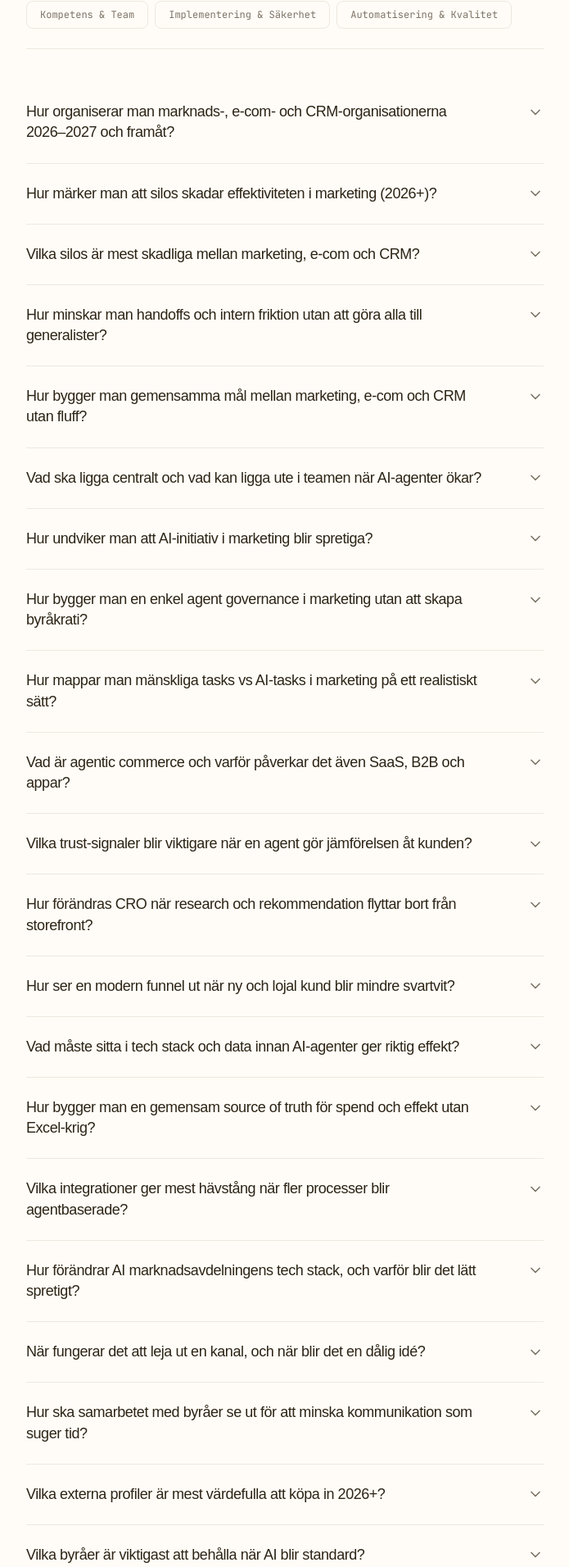
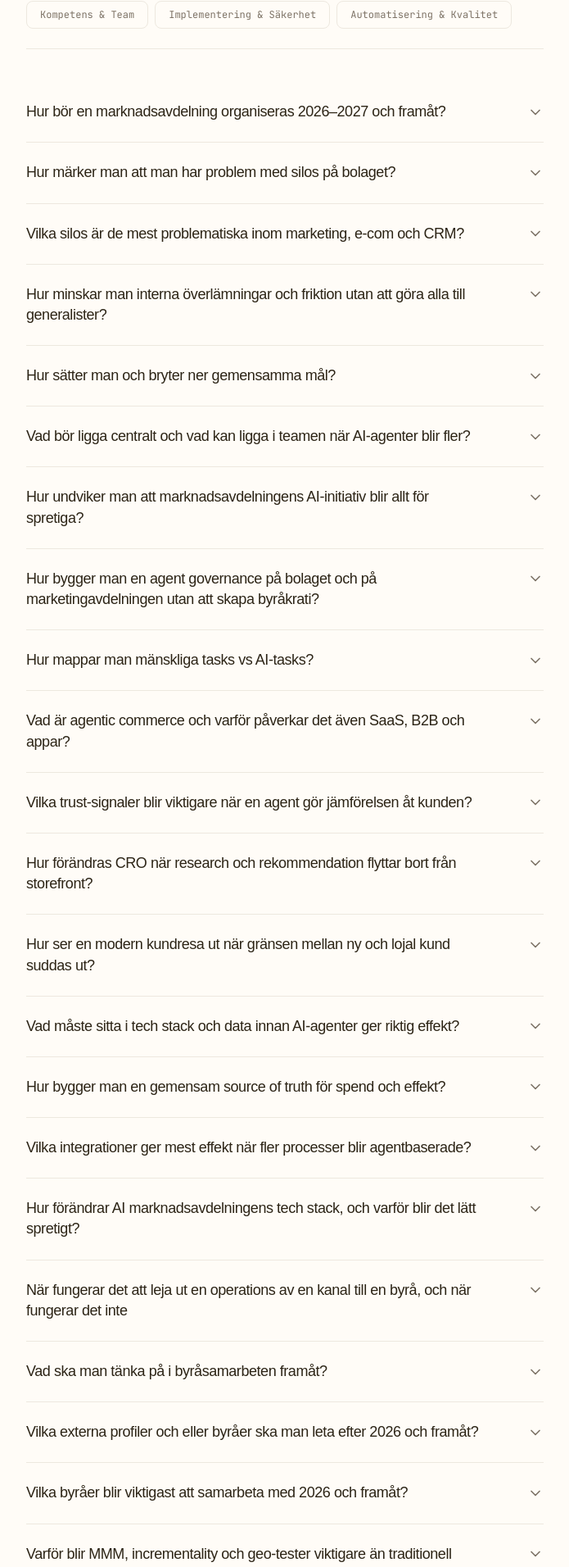
Before and after one commit to matildaryd-commits/consultant, a React (Vite) app: page /fragor in a window 1280 px wide. Shown: the part 776-2688 px from the top of the page at 82% size, without its empty margins (292-987 px from the left). Built offline with nearby package versions, Linux system fonts and the light colour scheme.

Commit message:
Update FAQ copy and homepage

```diff
--- a/src/data/faq.js
+++ b/src/data/faq.js
@@ -51,7 +51,7 @@ export const faqs = [
     id: 'organisera-marknadsavdelning',
     categories: ['organization'],
     sv: {
-      question: 'Hur organiserar man marknads-, e‑com- och CRM‑organisationerna 2026–2027 och framåt?',
+      question: 'Hur bör en marknadsavdelning organiseras 2026–2027 och framåt?',
       answer: `Samarbete, transparens, mod och kreativitet är ledord som jag tror blir ännu viktigare framåt. Jag har även snöat in på ämnet silos, varför de är skadliga för effektiviteten och varför de riskerar att bli värre när AI‑agenter gör intåg.
 
 Men låt mig backa lite först, innan jag utvecklar mina tankar.
@@ -117,7 +117,7 @@ Tänk i tre nivåer:
 - Här kan vi släppa kontroll, lågrisk, lätt att backa, tydliga guardrails`,
     },
     en: {
-      question: 'How do you organize marketing, e‑com, and CRM organizations for 2026–2027 and beyond?',
+      question: 'How should a marketing organization be structured for 2026–2027 and beyond?',
       answer: `Collaboration, transparency, courage, and creativity will matter even more. I have also become obsessed with silos, why they hurt efficiency and why they risk getting worse as AI agents enter the mix.
 
 Let me step back for a moment before I dig in.
@@ -186,7 +186,7 @@ Think in three levels:
     id: 'silos-effektivitet-marketing',
     categories: ['organization', 'ai-agenter'],
     sv: {
-      question: 'Hur märker man att silos skadar effektiviteten i marketing (2026+)?',
+      question: 'Hur märker man att man har problem med silos på bolaget?',
       answer: `Silos handlar sällan om att folk är specialister. Det handlar om att ansvar och insyn går sönder mellan saker som egentligen hänger ihop. Ett tidigt tecken är hög aktivitet men låg synk, många parallella initiativ, mycket Slack, många möten, men ändå upplevs allt som handpåläggning och brandkårsutryckningar.
 
 Ett annat tecken är att samma frågor upprepas i flera rum och att beslut tas i semi‑stängda kontexter, till exempel byrå och en intern funktion, utan att andra berörda förstår varför. Då blir organisationen långsam samtidigt som kommunikationen exploderar.
@@ -194,7 +194,7 @@ Ett annat tecken är att samma frågor upprepas i flera rum och att beslut tas i
 Med AI‑agenter blir detta extra tydligt. Om det inte finns överblick över vilka agenter som finns, vad de gör och hur de påverkar produktivitet och kvalitet skapas nya silos ovanpå de gamla. Det är tidigt i utvecklingen, men just därför behöver överblicken byggas innan det blir permanent.`,
     },
     en: {
-      question: 'How do you notice that silos are hurting marketing efficiency (2026+)?',
+      question: 'How do you notice you have silo problems in the company?',
       answer: `Silos are rarely about specialization. They happen when accountability and visibility break between things that actually belong together. An early sign is high activity but low synchronization, many parallel initiatives, lots of Slack, many meetings, yet everything still feels like firefighting.
 
 Another sign is that the same questions repeat in multiple rooms and decisions are made in semi‑closed contexts, for example an agency plus one internal function, without other stakeholders understanding why. The organization slows down while communication explodes.
@@ -206,7 +206,7 @@ With AI agents this becomes even clearer. If there is no overview of which agent
     id: 'silos-skadliga-marketing-ecom-crm',
     categories: ['organization'],
     sv: {
-      question: 'Vilka silos är mest skadliga mellan marketing, e‑com och CRM?',
+      question: 'Vilka silos är de mest problematiska inom marketing, e‑com och CRM?',
       answer: `De mest skadliga silosarna ligger där ett team påverkar ett annat teams utfall utan att dela mål, data eller beslutskriterier. Tre återkommande exempel:
 
 - **CRM mot acquisition.** När acquisition hittar nya och CRM bearbetar befintliga som separata maskiner tappar man effekt. I en agentifierad kundresa blir gränsen mellan ny och lojal mindre svartvit och optimering behöver ske som ett system.
@@ -214,7 +214,7 @@ With AI agents this becomes even clearer. If there is no overview of which agent
 - **E‑com, ops och policies mot marketing.** När leveranslöften, returer, lager, prislogik och kundlöften inte hänger ihop med det marketing kommunicerar skapas missmatch och tapp i konvertering. Ofta försöker man lösa det med mer kommunikation istället för att fixa grundorsaken.`,
     },
     en: {
-      question: 'Which silos are most harmful between marketing, e‑com, and CRM?',
+      question: 'Which silos are most problematic within marketing, e‑com, and CRM?',
       answer: `The most harmful silos are where one team affects another team’s outcomes without shared goals, data, or decision criteria. Three recurring examples:
 
 - **CRM versus acquisition.** When acquisition finds new and CRM nurtures existing as separate machines, you lose impact. In an agentified journey the line between new and loyal is less black and white, and optimization must happen as one system.
@@ -226,7 +226,7 @@ With AI agents this becomes even clearer. If there is no overview of which agent
     id: 'minska-handoffs-friktion',
     categories: ['organization', 'tech', 'measurement'],
     sv: {
-      question: 'Hur minskar man handoffs och intern friktion utan att göra alla till generalister?',
+      question: 'Hur minskar man interna överlämningar och friktion utan att göra alla till generalister?',
       answer: `Målet är inte att alla ska kunna allt. Målet är att färre saker ska studsa mellan funktioner. Det kräver tre byggstenar:
 
 - **Tydligt ägarskap för utfall.** Någon äger inte bara en kanal, utan en effekt, till exempel activation, winback eller reviews till conversion.
@@ -250,7 +250,7 @@ With AI agents, process design becomes even more important. If the agent does it
     id: 'gemensamma-mal-marketing-ecom-crm',
     categories: ['organization', 'tech'],
     sv: {
-      question: 'Hur bygger man gemensamma mål mellan marketing, e‑com och CRM utan fluff?',
+      question: 'Hur sätter man och bryter ner gemensamma mål?',
       answer: `Gemensamma mål måste vara kopplade till affärsutfall och ha en gemensam mätprincip. Ett fungerande upplägg är att separera:
 
 - **North Star.** Till exempel lönsam tillväxt.
@@ -260,7 +260,7 @@ With AI agents, process design becomes even more important. If the agent does it
 Det viktiga är att undvika att varje funktion väljer sina favoritmått. Om brand, performance och CRM tittar på olika sanningar kommer organisationen alltid prata förbi varandra. Därför behöver man också bestämma hur utvärdering ska ske, till exempel incrementality, MMM eller test, så att optimeringen inte fastnar i enkel attribution när beslutsvägarna blir mer diffusa.`,
     },
     en: {
-      question: 'How do you build shared goals across marketing, e‑com, and CRM without fluff?',
+      question: 'How do you set and break down shared goals?',
       answer: `Shared goals must be tied to business outcomes and built on a shared measurement principle. A workable setup separates:
 
 - **North Star.** For example profitable growth.
@@ -274,7 +274,7 @@ The key is to avoid each function choosing its own favorite metrics. If brand, p
     id: 'centralt-vs-team-ai-agenter',
     categories: ['organization', 'ai-agenter'],
     sv: {
-      question: 'Vad ska ligga centralt och vad kan ligga ute i teamen när AI‑agenter ökar?',
+      question: 'Vad bör ligga centralt och vad kan ligga i teamen när AI‑agenter blir fler?',
       answer: `När AI‑agenter införs är det extra viktigt att skilja på ramverk och exekvering.
 
 **Centralt bör ligga:**
@@ -316,7 +316,7 @@ If everything is decentralized the result is POC spaghetti, many agents and tool
     id: 'undvik-spretiga-ai-initiativ',
     categories: ['ai-agenter', 'organization'],
     sv: {
-      question: 'Hur undviker man att AI‑initiativ i marketing blir spretiga?',
+      question: 'Hur undviker man att marknadsavdelningens AI‑initiativ blir allt för spretiga?',
       answer: `Spret uppstår när varje initiativ har egen data, egna verktyg, egna KPI:er och ingen gemensam uppföljning. Det ser ut som innovation, men det skalar inte.
 
 Tre minimikrav gör stor skillnad:
@@ -328,7 +328,7 @@ Tre minimikrav gör stor skillnad:
 Det är särskilt viktigt när AI employee‑system köps in per funktion från olika providers utan koppling till varandra eller till resten av teamet. Då blir AI ett nytt silo‑lager.`,
     },
     en: {
-      question: 'How do you avoid AI initiatives in marketing becoming fragmented?',
+      question: 'How do you avoid marketing AI initiatives becoming too fragmented?',
       answer: `Fragmentation happens when each initiative has its own data, tools, KPIs, and no shared follow‑up. It looks like innovation, but it does not scale.
 
 Three minimum requirements make a big difference:
@@ -344,7 +344,7 @@ This matters especially when AI employee systems are bought per function from di
     id: 'agent-governance-enkel',
     categories: ['ai-agenter', 'implementering'],
     sv: {
-      question: 'Hur bygger man en enkel agent governance i marketing utan att skapa byråkrati?',
+      question: 'Hur bygger man en agent governance på bolaget och på marketingavdelningen utan att skapa byråkrati?',
       answer: `Agent‑governance kan vara lättviktig men behöver finnas. Tänk trafikregler, inte en policybibel.
 
 En minimal governance innehåller:
@@ -357,7 +357,7 @@ En minimal governance innehåller:
 Utan governance blir det svårt att ta de strategiska beslut som ofta motiverar AI, sänka kostnader, möjliggöra in‑housing och höja kvalitet. Det kräver insikt i vilka agenter som finns och hur de påverkar produktivitet och kvalitet.`,
     },
     en: {
-      question: 'How do you build a lightweight agent governance in marketing without bureaucracy?',
+      question: 'How do you build agent governance at the company and in marketing without bureaucracy?',
       answer: `Agent governance can be lightweight but it must exist. Think traffic rules, not a policy bible.
 
 A minimal governance includes:
@@ -374,7 +374,7 @@ Without governance it is hard to make the strategic decisions that often justify
     id: 'mappa-manskliga-ai-tasks',
     categories: ['ai-agenter', 'organization'],
     sv: {
-      question: 'Hur mappar man mänskliga tasks vs AI‑tasks i marketing på ett realistiskt sätt?',
+      question: 'Hur mappar man mänskliga tasks vs AI‑tasks?',
       answer: `Att mappa tasks handlar om att skydda kvalitet och minska risk, samtidigt som repetitivt jobb kan skalas. En praktisk modell är tre nivåer:
 
 - **Expertläge.** Svåra beslut, stora pengar, hög risk, till exempel budgetallokering, claims, varumärkesrisk och prissättning.
@@ -384,7 +384,7 @@ Without governance it is hard to make the strategic decisions that often justify
 Många missar att agentifiering är processdesign. Om man bara lägger en agent på ett steg utan att ändra ansvar, kontrollpunkter och mätning blir output snabbare men inte nödvändigtvis bättre.`,
     },
     en: {
-      question: 'How do you map human tasks versus AI tasks in marketing in a realistic way?',
+      question: 'How do you map human tasks versus AI tasks?',
       answer: `Mapping tasks is about protecting quality and reducing risk while scaling repetitive work. A practical model has three levels:
 
 - **Expert mode.** Hard decisions, big money, high risk, for example budget allocation, claims, brand risk, and pricing.
@@ -464,13 +464,13 @@ The storefront is still important, but it is no longer the only persuasion surfa
     id: 'modern-funnel-ny-lojal',
     categories: ['agentic-commerce', 'organization'],
     sv: {
-      question: 'Hur ser en modern funnel ut när ny och lojal kund blir mindre svartvit?',
+      question: 'Hur ser en modern kundresa ut när gränsen mellan ny och lojal kund suddas ut?',
       answer: `När agentgränssnitt och externa ytor tar större plats blir kundresan mindre linjär. En ny kund kan ha byggt preferens länge via jämförelser, reviews och proof utan att det syns i traditionell webbanalys. En lojal kund kan återköpa utan att besöka sajt eller öppna mail, eftersom agenten fortsätter välja baserat på trust, leverans, prislogik och returvillkor.
 
 Det gör att CRM och acquisition inte längre kan optimeras var för sig utan effektförlust. Det behövs gemensamma mål, en gemensam kundmodell, prospect och customer i samma vy, och en experimentmotor som spänner över hela kedjan snarare än att ägas av en kanal.`,
     },
     en: {
-      question: 'What does a modern funnel look like when “new” and “loyal” are less black and white?',
+      question: 'What does a modern journey look like when the line between new and loyal fades?',
       answer: `When agent interfaces and external surfaces take more space, the journey becomes less linear. A new customer may build preference through comparisons, reviews, and proof long before the first purchase appears in your analytics. A loyal customer can repurchase without visiting your site or opening email because the agent keeps choosing you based on trust, delivery, price logic, and return terms.
 
 That means CRM and acquisition can no longer be optimized separately without losing effect. You need shared goals, a shared customer model, prospect and customer in the same view, and an experiment engine that spans the whole chain rather than being owned by one channel.`,
@@ -500,7 +500,7 @@ A good rule of thumb: if the team cannot agree on which numbers are correct, or
     id: 'source-of-truth-spend-effekt',
     categories: ['tech', 'organization'],
     sv: {
-      question: 'Hur bygger man en gemensam source of truth för spend och effekt utan Excel‑krig?',
+      question: 'Hur bygger man en gemensam source of truth för spend och effekt?',
       answer: `En source of truth är lika mycket disciplin som system. Den behöver:
 
 - Gemensamma definitioner, vad räknas som spend, conversion, intäkt och marginal
@@ -512,7 +512,7 @@ Många tror att en dashboard automatiskt löser problemet. Men utan operational
 I en agentifierad värld blir detta ännu viktigare eftersom fler beslut tas snabbare. Då behöver grunden vara stabil så att snabbheten inte bara blir snabbare fel.`,
     },
     en: {
-      question: 'How do you build a shared source of truth for spend and effect without Excel wars?',
+      question: 'How do you build a shared source of truth for spend and effect?',
       answer: `A source of truth is as much discipline as system. It needs:
 
 - Shared definitions, what counts as spend, conversion, revenue, and margin
@@ -528,7 +528,7 @@ In an agentified world this becomes even more important because more decisions h
     id: 'integrationer-agentbaserade',
     categories: ['tech', 'ai-agenter'],
     sv: {
-      question: 'Vilka integrationer ger mest hävstång när fler processer blir agentbaserade?',
+      question: 'Vilka integrationer ger mest effekt när fler processer blir agentbaserade?',
       answer: `Hävstång kommer från integrationer som minskar handpåläggning och ökar spårbarhet. Typiskt:
 
 - CRM till annonsplattformar, audiences, exclusions och feedback‑loop
@@ -539,7 +539,7 @@ In an agentified world this becomes even more important because more decisions h
 Det som ofta missas är allt runt omkring. Approvals, budgetregler, brand‑constraints och kvalitetskontroller. En agent som kan göra ads men inte passar in i beslutskedjan skapar mer friktion än värde.`,
     },
     en: {
-      question: 'Which integrations create the most leverage as more processes become agent‑based?',
+      question: 'Which integrations create the most impact as more processes become agent‑based?',
       answer: `Leverage comes from integrations that reduce manual work and increase traceability. Typical examples:
 
 - CRM to ad platforms, audiences, exclusions, feedback loops
@@ -574,7 +574,7 @@ The core point is simple. Agents are not the stack. They need a stack that works
     id: 'leja-ut-kanal-nar',
     categories: ['byraer', 'organization'],
     sv: {
-      question: 'När fungerar det att leja ut en kanal, och när blir det en dålig idé?',
+      question: 'När fungerar det att leja ut en operations av en kanal till en byrå, och när fungerar det inte',
       answer: `Det fungerar när intern organisation har ägarskap över mål, mätning och strategi, och byrån främst är exekveringsmotor. Det fungerar sämre när kanalen i praktiken är kärnan i tillväxten och intern systemförståelse saknas. Då skapas beroende och mer kommunikation, inte mindre.
 
 Med AI ökar risken. Output kan komma snabbare, men om intern datadisciplin och beslutskriterier saknas blir byrån lätt en extern silo. Mycket tid går åt till att svara på frågor som bottnar i bristande överblick, snarare än att jobba strategiskt.
@@ -582,7 +582,7 @@ Med AI ökar risken. Output kan komma snabbare, men om intern datadisciplin och
 Ett bättre angreppssätt är att köpa in förmågor och profiler som kan jobba tvärfunktionellt, measurement, experimentdesign, creative systems, instrumentering och kvalitetsstyrning.`,
     },
     en: {
-      question: 'When does it make sense to outsource a channel, and when is it a bad idea?',
+      question: 'When does it make sense to outsource channel operations to an agency, and when does it not work?',
       answer: `It works when the internal organization owns goals, measurement, and strategy, and the agency is mainly an execution engine. It works poorly when the channel is effectively the core of growth and internal system understanding is missing. Then you create dependency and more communication, not less.
 
 With AI the risk increases. Output can be faster, but without internal data discipline and decision criteria the agency becomes an external silo. A lot of time goes to answering questions rooted in lack of overview rather than doing strategic work.
@@ -594,7 +594,7 @@ A better approach is to buy capabilities and profiles that can work cross‑func
     id: 'byra-samarbete-minska-kommunikation',
     categories: ['byraer', 'organization'],
     sv: {
-      question: 'Hur ska samarbetet med byråer se ut för att minska kommunikation som suger tid?',
+      question: 'Vad ska man tänka på i byråsamarbeten framåt?',
       answer: `Kommunikation är kritiskt, men problemet är när den blir ett substitut för struktur. Med ökad specialisering ökar både komplexitet och frekvens på frågor. När kranarna är öppna, Slack och direktaccess, kan informationsflödet bli enormt och beslut tas i informella rum. Det förstärker silos både internt och mellan bolag och byrå.
 
 Det som minskar brus är en tydlig samarbetsmodell:
@@ -607,7 +607,7 @@ Det som minskar brus är en tydlig samarbetsmodell:
 Dashboards kan hjälpa, men löser inte grundproblemet om parter ändå tittar på olika mått och har olika sanningar i huvudet. Struktur gör att kommunikationen flyttar från konstant kran av frågor till strategiska diskussioner och beslutsmöten.`,
     },
     en: {
-      question: 'What should agency collaboration look like to reduce time‑draining communication?',
+      question: 'What should you consider in agency collaborations going forward?',
       answer: `Communication is critical, but the problem is when it substitutes for structure. With more specialization, complexity and question volume increase. When the pipes are open, Slack and direct access, information flow becomes huge and decisions happen in informal rooms. That strengthens silos both internally and between company and agency.
 
 What reduces noise is a clear collaboration model:
@@ -624,7 +624,7 @@ Dashboards can help, but they do not solve the root problem if parties still loo
     id: 'externa-profiler-2026',
     categories: ['byraer', 'kompetens'],
     sv: {
-      question: 'Vilka externa profiler är mest värdefulla att köpa in 2026+?',
+      question: 'Vilka externa profiler och eller byråer ska man leta efter 2026 och framåt?',
       answer: `Värdet ligger sällan i någon som kan en kanal. Värdet ligger i förmågor som skapar hävstång och ordning:
 
 - Measurement, attribution, MMM och experimentdesign
@@ -635,7 +635,7 @@ Dashboards can help, but they do not solve the root problem if parties still loo
 Viktigt är att externa resurser kan jobba i organisationens verkliga processer, inte bara leverera output från sidan. Annars byggs en extern silo och kommunikationen ökar.`,
     },
     en: {
-      question: 'Which external profiles are most valuable to bring in for 2026+?',
+      question: 'Which external profiles and or agencies should you look for in 2026 and beyond?',
       answer: `The value rarely lies in someone who knows a single channel. The value lies in capabilities that create leverage and order:
 
 - Measurement, attribution, MMM, and experiment design
@@ -650,13 +650,13 @@ What matters is that external resources can work inside the organization’s rea
     id: 'byraer-viktigast-behalla',
     categories: ['byraer'],
     sv: {
-      question: 'Vilka byråer är viktigast att behålla när AI blir standard?',
+      question: 'Vilka byråer blir viktigast att samarbeta med 2026 och framåt?',
       answer: `De viktigaste byråerna är de som bidrar med metod, transparens och kvalitetsdisciplin, inte bara output. När alla kan producera mer med AI blir det runt omkring som avgör, erfarenhet, kritisk förmåga mot plattformar och förmåga att jobba mot gemensamma mål och gemensam mätning.
 
 Byråer som är AI‑first kan ha fördel i tempo, men tempo utan struktur riskerar att skapa spretig datadisciplin och fler silos. Bra byråer hjälper organisationen att få överblick, minska brus och fatta bättre beslut.`,
     },
     en: {
-      question: 'Which agencies are most important to keep when AI becomes standard?',
+      question: 'Which agencies become most important to work with in 2026 and beyond?',
       answer: `The most important agencies are those that bring method, transparency, and quality discipline, not just output. When everyone can produce more with AI, what matters is the surrounding craft, experience, critical ability toward platforms, and the ability to work against shared goals and shared measurement.
 
 AI‑first agencies may have speed advantages, but speed without structure risks messy data discipline and more silos. Good agencies help the organization gain overview, reduce noise, and make better decisions.`,
@@ -774,7 +774,7 @@ As attribution weakens, geo tests become a robust way to build decision confiden
     id: 'roller-viktigare-ai',
     categories: ['kompetens', 'ai-agenter'],
     sv: {
-      question: 'Vilka roller blir viktigare i marketing när AI‑agenter tar mer repetitivt jobb?',
+      question: 'Vilka roller ökar i betydelse när AI tar över mer av det repetitiva jobbet?',
       answer: `Två profiler blir extra värdefulla:
 
 - **Rätt typ av generalist och projektledare.** Hands‑on, strukturerad, affärsförstående och bra på att koordinera mellan in‑house, byråer, agenter och tech vendors. Behovet av processdesign och koordination ökar när agentlandskapet växer.
@@ -783,7 +783,7 @@ As attribution weakens, geo tests become a robust way to build decision confiden
 Samarbetet mellan dessa är ofta avgörande. Prototyparen testar och formar, projektledaren driver igenom, skapar uthållighet och ser till att det faktiskt blir gjort.`,
     },
     en: {
-      question: 'Which roles become more important as AI agents take more repetitive work?',
+      question: 'Which roles grow in importance as AI takes over more repetitive work?',
       answer: `Two profiles become extra valuable:
 
 - **The right kind of generalist and project lead.** Hands‑on, structured, business‑savvy, and good at coordinating between in‑house, agencies, agents, and tech vendors. The need for process design and coordination grows as the agent landscape grows.
```
